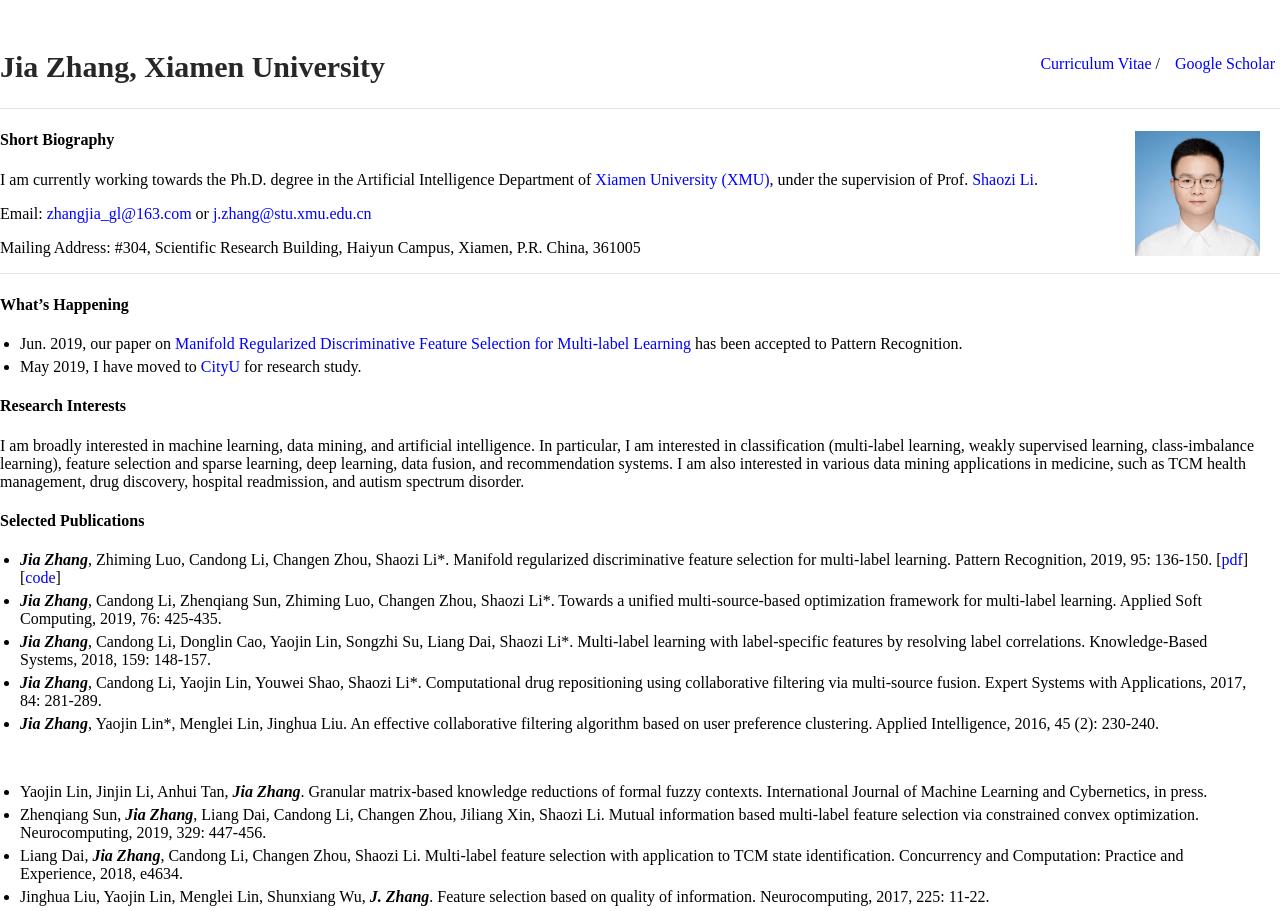
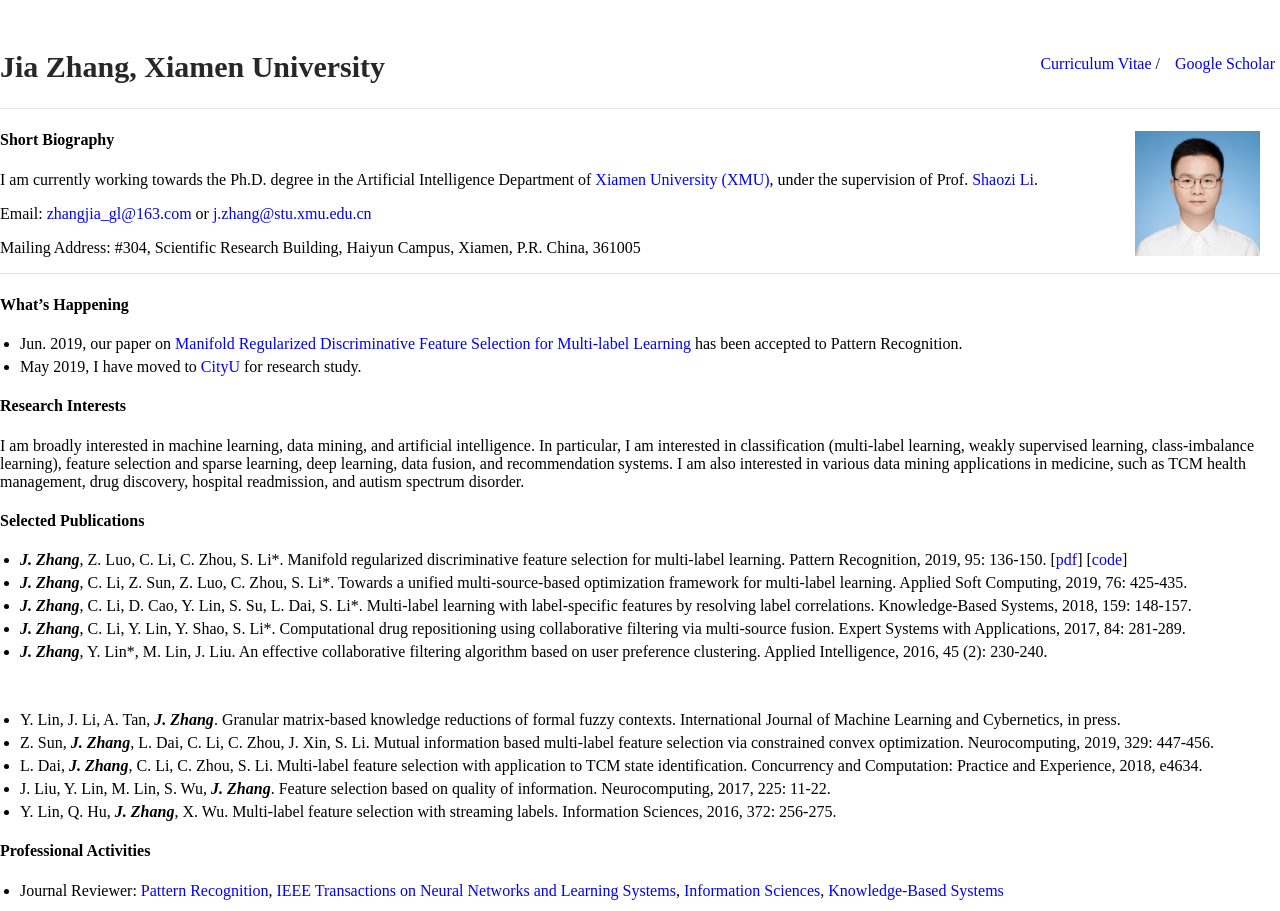
Before and after one commit to jiazhang-ml/jiazhang-ml.github.io, a Jekyll site: the page built from index.md, in a window 1280 px wide. Shown: the top 911 px of the page. Built offline with Jekyll 4.4.1, drawn with Linux system fonts in a browser that asks for light colours; some of the changed text lies outside the part shown.

Commit message:
Update index.md

```diff
--- a/index.md
+++ b/index.md
@@ -25,18 +25,18 @@ I am broadly interested in machine learning, data mining, and artificial intelli
 
 #### Selected Publications
 
-* ***Jia Zhang***, Zhiming Luo, Candong Li, Changen Zhou, Shaozi Li\*. Manifold regularized discriminative feature selection for multi-label learning. Pattern Recognition, 2019, 95: 136-150. [[pdf](1-s2.0-S0031320319302341-main.pdf)] [[code](MDFS-master.zip)]
-* ***Jia Zhang***, Candong Li, Zhenqiang Sun, Zhiming Luo, Changen Zhou, Shaozi Li\*. Towards a unified multi-source-based optimization framework for multi-label learning. Applied Soft Computing, 2019, 76: 425-435.
-* ***Jia Zhang***, Candong Li, Donglin Cao, Yaojin Lin, Songzhi Su, Liang Dai, Shaozi Li\*. Multi-label learning with label-specific features by resolving label correlations. Knowledge-Based Systems, 2018, 159: 148-157.
-* ***Jia Zhang***, Candong Li, Yaojin Lin, Youwei Shao, Shaozi Li\*. Computational drug repositioning using collaborative filtering via multi-source fusion. Expert Systems with Applications, 2017, 84: 281-289.
-* ***Jia Zhang***, Yaojin Lin\*, Menglei Lin, Jinghua Liu. An effective collaborative filtering algorithm based on user preference clustering. Applied Intelligence, 2016, 45 (2): 230-240.
+* ***J. Zhang***, Z. Luo, C. Li, C. Zhou, S. Li\*. Manifold regularized discriminative feature selection for multi-label learning. Pattern Recognition, 2019, 95: 136-150. [[pdf](1-s2.0-S0031320319302341-main.pdf)] [[code](MDFS-master.zip)]
+* ***J. Zhang***, C. Li, Z. Sun, Z. Luo, C. Zhou, S. Li\*. Towards a unified multi-source-based optimization framework for multi-label learning. Applied Soft Computing, 2019, 76: 425-435.
+* ***J. Zhang***, C. Li, D. Cao, Y. Lin, S. Su, L. Dai, S. Li\*. Multi-label learning with label-specific features by resolving label correlations. Knowledge-Based Systems, 2018, 159: 148-157.
+* ***J. Zhang***, C. Li, Y. Lin, Y. Shao, S. Li\*. Computational drug repositioning using collaborative filtering via multi-source fusion. Expert Systems with Applications, 2017, 84: 281-289.
+* ***J. Zhang***, Y. Lin\*, M. Lin, J. Liu. An effective collaborative filtering algorithm based on user preference clustering. Applied Intelligence, 2016, 45 (2): 230-240.
 
 &nbsp;
-* Yaojin Lin, Jinjin Li, Anhui Tan, ***Jia Zhang***. Granular matrix-based knowledge reductions of formal fuzzy contexts. International Journal of Machine Learning and Cybernetics, in press.
-* Zhenqiang Sun, ***Jia Zhang***, Liang Dai, Candong Li, Changen Zhou, Jiliang Xin, Shaozi Li. Mutual information based multi-label feature selection via constrained convex optimization. Neurocomputing, 2019, 329: 447-456.
-* Liang Dai, ***Jia Zhang***, Candong Li, Changen Zhou, Shaozi Li. Multi‐label feature selection with application to TCM state identification. Concurrency and Computation: Practice and Experience, 2018, e4634.
-* Jinghua Liu, Yaojin Lin, Menglei Lin, Shunxiang Wu, ***J. Zhang***. Feature selection based on quality of information. Neurocomputing, 2017, 225: 11-22.
-* Yaojin Lin, Qinghua Hu, ***Jia Zhang***, Xindong Wu. Multi-label feature selection with streaming labels. Information Sciences, 2016, 372: 256-275.
+* Y. Lin, J. Li, A. Tan, ***J. Zhang***. Granular matrix-based knowledge reductions of formal fuzzy contexts. International Journal of Machine Learning and Cybernetics, in press.
+* Z. Sun, ***J. Zhang***, L. Dai, C. Li, C. Zhou, J. Xin, S. Li. Mutual information based multi-label feature selection via constrained convex optimization. Neurocomputing, 2019, 329: 447-456.
+* L. Dai, ***J. Zhang***, C. Li, C. Zhou, S. Li. Multi‐label feature selection with application to TCM state identification. Concurrency and Computation: Practice and Experience, 2018, e4634.
+* J. Liu, Y. Lin, M. Lin, S. Wu, ***J. Zhang***. Feature selection based on quality of information. Neurocomputing, 2017, 225: 11-22.
+* Y. Lin, Q. Hu, ***J. Zhang***, X. Wu. Multi-label feature selection with streaming labels. Information Sciences, 2016, 372: 256-275.
 
 #### Professional Activities
 
```
